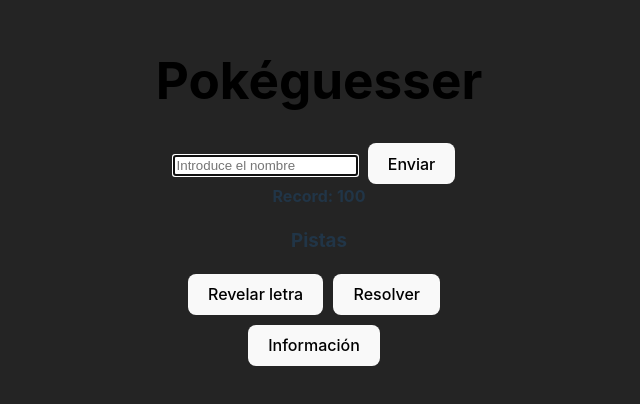
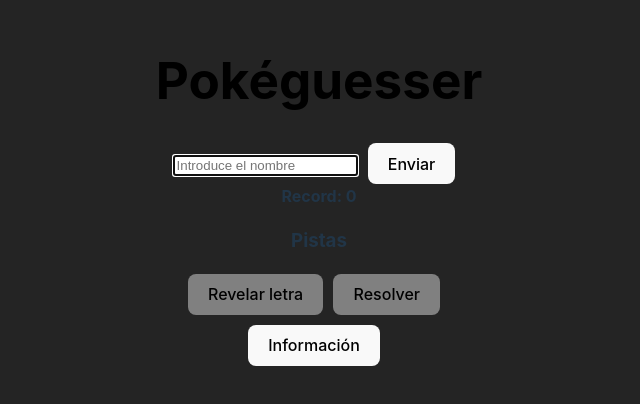
Before and after one commit to jaimemartinez-99/pokeguesser, a React (Vite) app: page /app in a window 1280 px wide. Shown: the part 208-612 px from the top of the page, without its empty margins (321-961 px from the left). Built offline with nearby package versions, Linux system fonts and the light colour scheme; no server answers.

Commit message:
Small fixes

```diff
--- a/src/App.jsx
+++ b/src/App.jsx
@@ -46,7 +46,7 @@
   const [pokemonData, setPokemonData] = useState(null);
   const [userInput, setUserInput] = useState('');
   const [successMessage, setSuccessMessage] = useState('');
-  const [record, setRecord] = useState(100);
+  const [record, setRecord] = useState(0);
   const [maxNumber, setMaxNumber] = useState(getMaxNumber(localStorage.getItem('maxValue')));
   const [revealedLetters, setRevealedLetters] = useState('');
   const [infoOpen, setInfoOpen] = useState(false);
```
